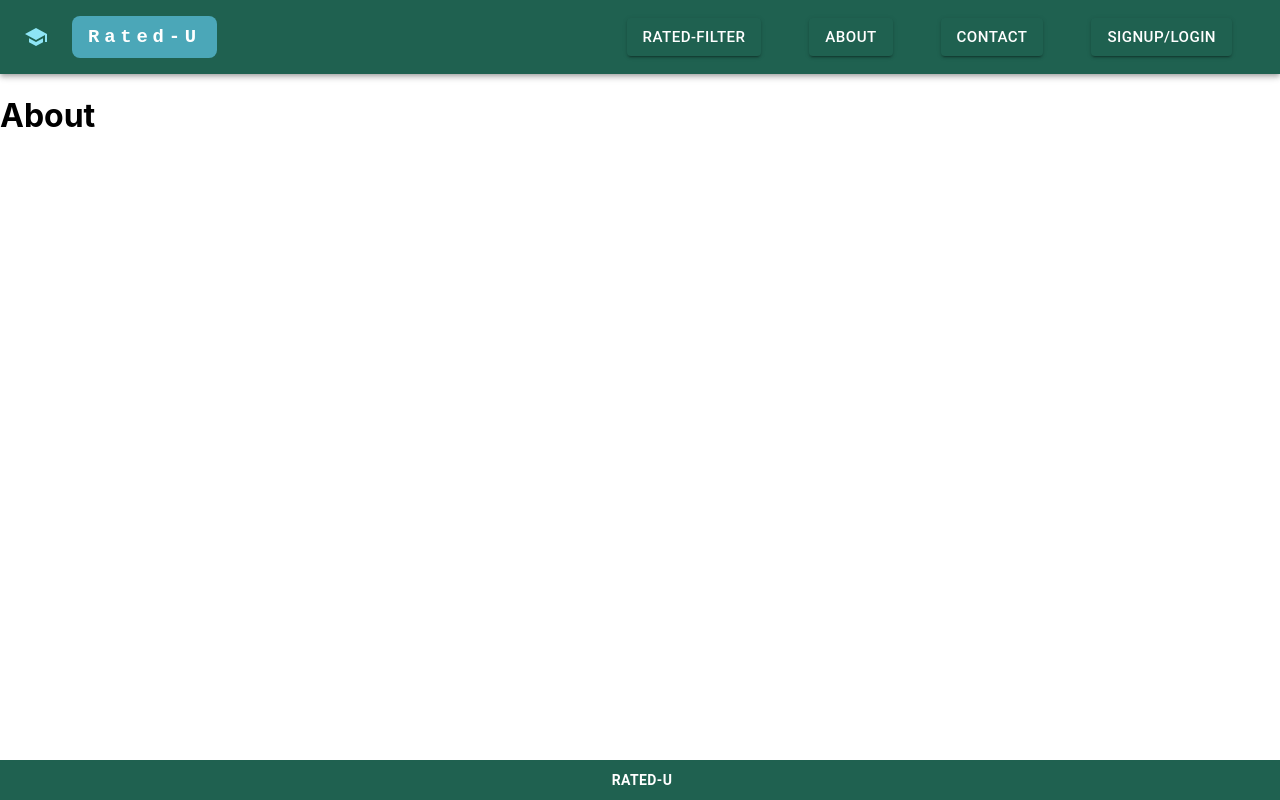
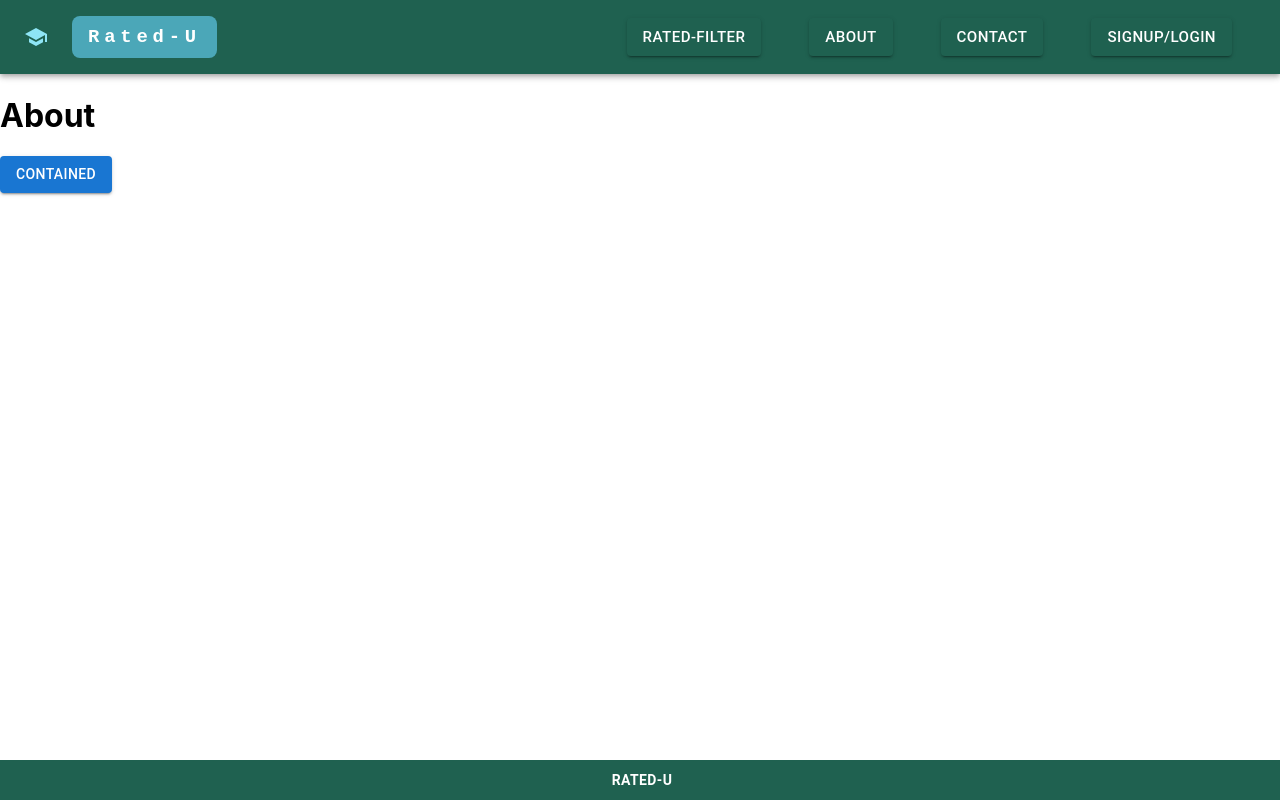
Before and after one commit to clairecashmore17/rated-u, a React (Create React App) app in the folder client/: page /about in a window 1280 px wide. Built offline with nearby package versions, Linux system fonts and the light colour scheme.

Commit message:
Button Test

```diff
--- a/client/src/components/About/index.js
+++ b/client/src/components/About/index.js
@@ -1,10 +1,12 @@
 import React, { useState } from "react";
 import { Navigate, Link } from "react-router-dom";
+import Button from '@mui/material/Button';
 
 const About = () => {
   return (
     <div>
       <h1>About</h1>
+      <Button variant="contained">Contained</Button>
     </div>
   );
 };
```
